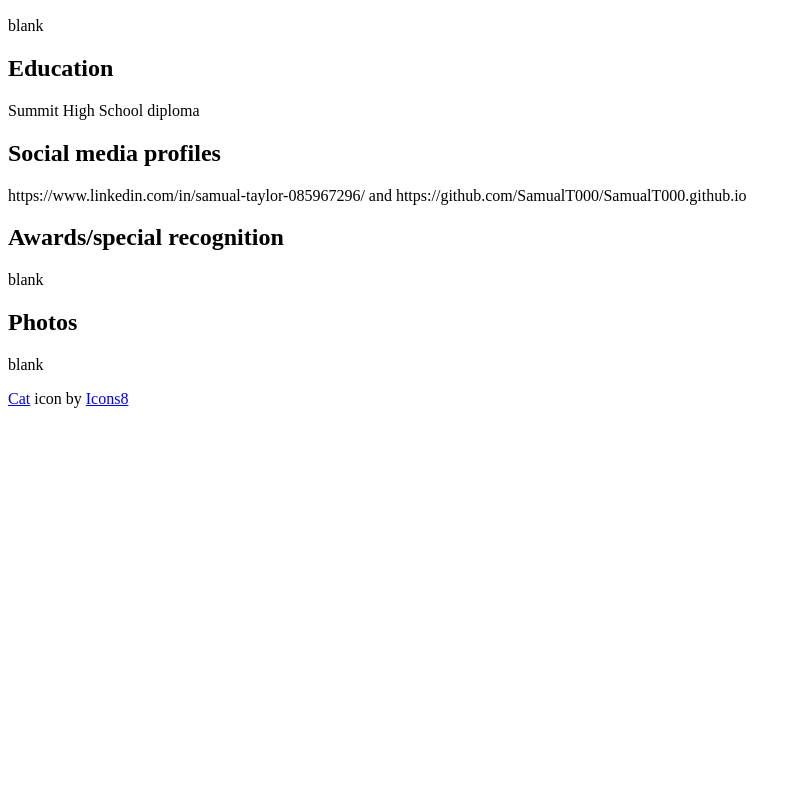
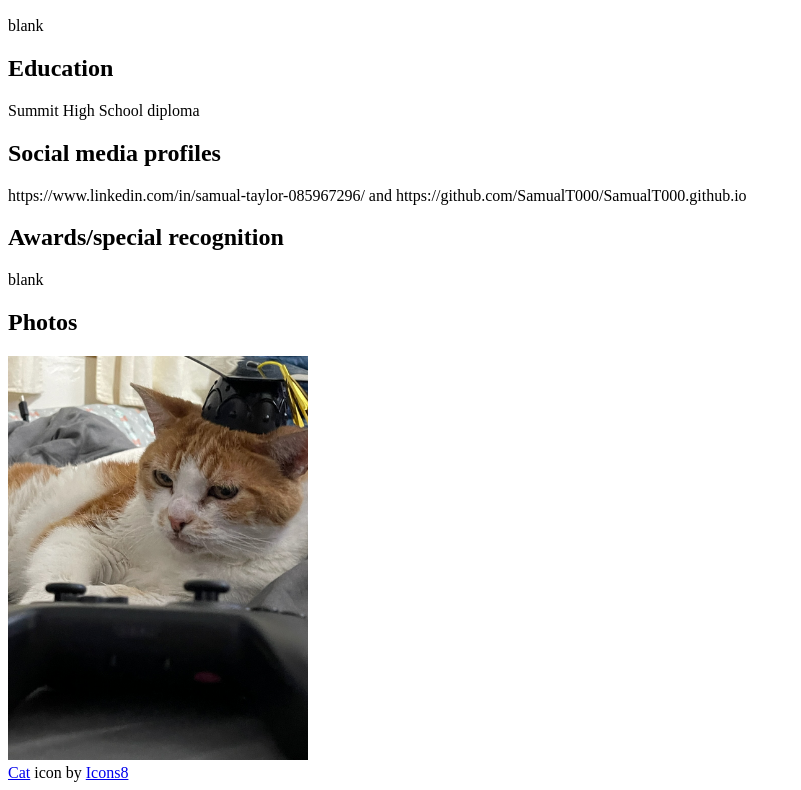
Before and after one commit to SamualT000/SamualT000.github.io, a plain HTML site: page index.html in a window 1280 px wide. Shown: the part 948-1738 px from the top of the page, without its empty margins (0-801 px from the left). Before the commit the page ends 1364 px from the top, so only its background shows below. Drawn offline with Linux system fonts and the light colour scheme.

Commit message:
Added peanut

```diff
--- a/index.html
+++ b/index.html
@@ -46,7 +46,9 @@
     </div>
     <div>
         <h2>Photos</h2>
-        <p>blank</p>
+        <div>
+            <img src="images/PeanutGraduating.png" width = 300/>
+        </div>
     </div>
 
     <a target="_blank" href="https://icons8.com/icon/s0etiA66EVdW/cat">Cat</a> icon by <a target="_blank" href="https://icons8.com">Icons8</a>
```
